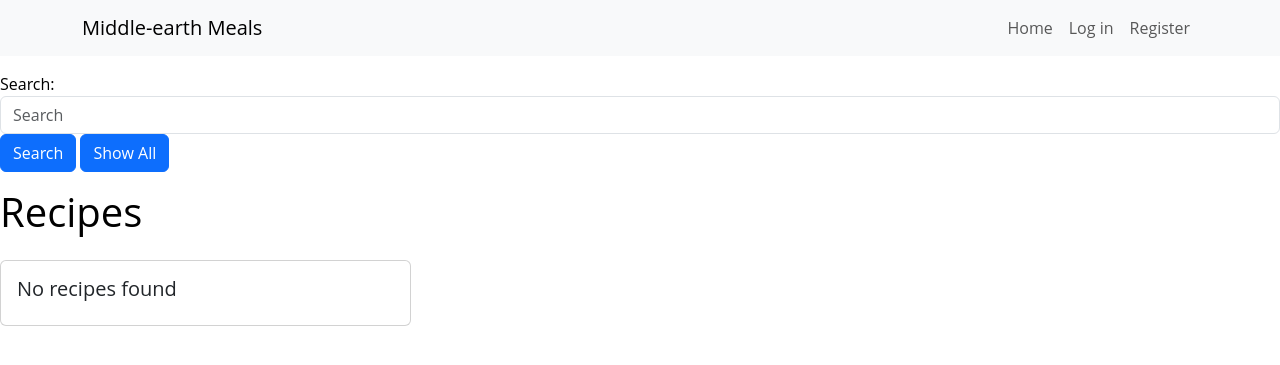
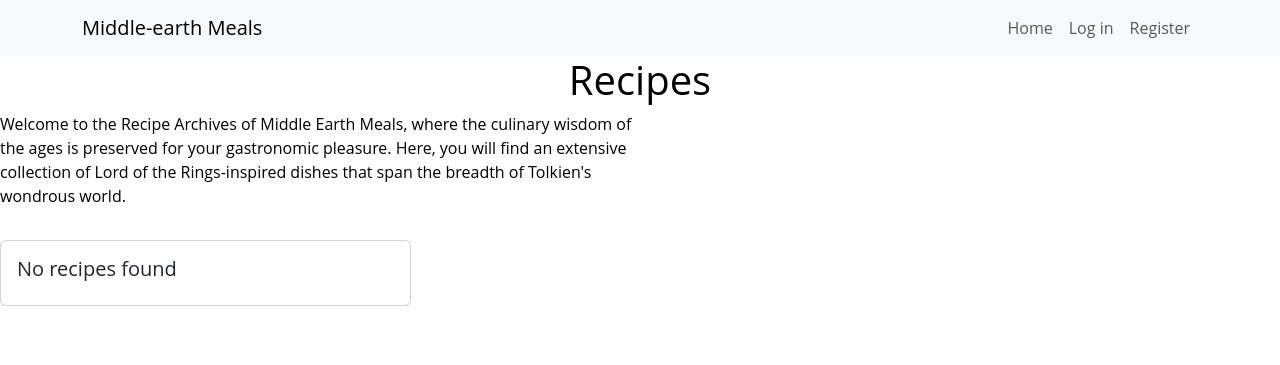
Before and after one commit to Dominic-wells/Milestone-Project-3-Middle-earth-Meals, a Flask app: page / in a window 1280 px wide. Shown: the top 365 px of the page. Run offline with Flask 2, Linux system fonts and the light colour scheme; data that the repository does not hold is empty; some libraries are stand-ins or nearby versions; some web fonts are replaced.

Commit message:
removed serch bar+ added styles

```diff
--- a/templates/recipes.html
+++ b/templates/recipes.html
@@ -1,31 +1,38 @@
 {% extends "base.html" %} {% block content %}
 
-<div class="align-center">
-    <form action="{{ url_for('search') }}" method="POST" class="form-inline my-3">
-        <label for="query" class="mr-2">Search:</label>
-        <input type="text" name="query" id="query" class="form-control mr-2" placeholder="Search" minlength="3"
-            required />
-        <button type="submit" class="btn btn-primary mr-2">Search</button>
-        <a href="{{ url_for('get_recipes') }}" class="btn btn-primary">Show All</a>
-    </form>
+
+<div class="d-flex flex-column align-items-center">
     <h1>Recipes</h1>
 </div>
+<section>
+    <div class="col-lg-6 Recipe Archives semi-transparent">
+        <p>Welcome to the Recipe Archives of Middle Earth Meals, where the culinary wisdom of the ages is preserved
+            for
+            your
+            gastronomic pleasure. Here, you will find an extensive collection of Lord of the Rings-inspired dishes
+            that
+            span
+            the breadth of Tolkien's wondrous world.</p>
+    </div>
+</section>
+
 
 <div class="row">
     {% for recipe in recipes %}
-    <div class="col-md-4 my-3">
+    <div class="col-md-3 my-3">
         <div class="card h-100 custom-card">
             <div class="card-body">
                 {% if recipe.image_url %}
-                <img src="{{ recipe.image_url }}" class="card-img-top mb-3" alt="{{ recipe.Name }}" />
+                <img src="{{ recipe.image_url }}" class="card-img-top mb-3 card-img-custom" alt="{{ recipe.Name }}" />
                 {% else %} {% if recipe.Category_name == "Elf" %}
-                <img src="/static/images/Elf.png" class="card-img-top mb-3" alt="{{ recipe.Name }}" />
+                <img src="/static/images/Elf.png" class="card-img-top mb-3 card-img-custom" alt="{{ recipe.Name }}" />
                 {% elif recipe.Category_name == "Dwarf" %}
-                <img src="/static/images/Dwarf.png" class="card-img-top mb-3" alt="{{ recipe.Name }}" />
+                <img src="/static/images/Dwarf.png" class="card-img-top mb-3 card-img-custom" alt="{{ recipe.Name }}" />
                 {% elif recipe.Category_name == "Man" %}
-                <img src="/static/images/Man.png" class="card-img-top mb-3" alt="{{ recipe.Name }}" />
+                <img src="/static/images/Man.png" class="card-img-top mb-3 card-img-custom" alt="{{ recipe.Name }}" />
                 {% elif recipe.Category_name == "Hobbit" %}
-                <img src="/static/images/Hobbit.png" class="card-img-top mb-3" alt="{{ recipe.Name }}" />
+                <img src="/static/images/Hobbit.png" class="card-img-top mb-3 card-img-custom"
+                    alt="{{ recipe.Name }}" />
                 {% elif recipe.Category_name == "Chinese" %} {% endif %} {% endif %}
                 <h5 class="card-title">{{ recipe.Name }}</h5>
                 <h6 class="card-subtitle mb-2 text-muted">
```
